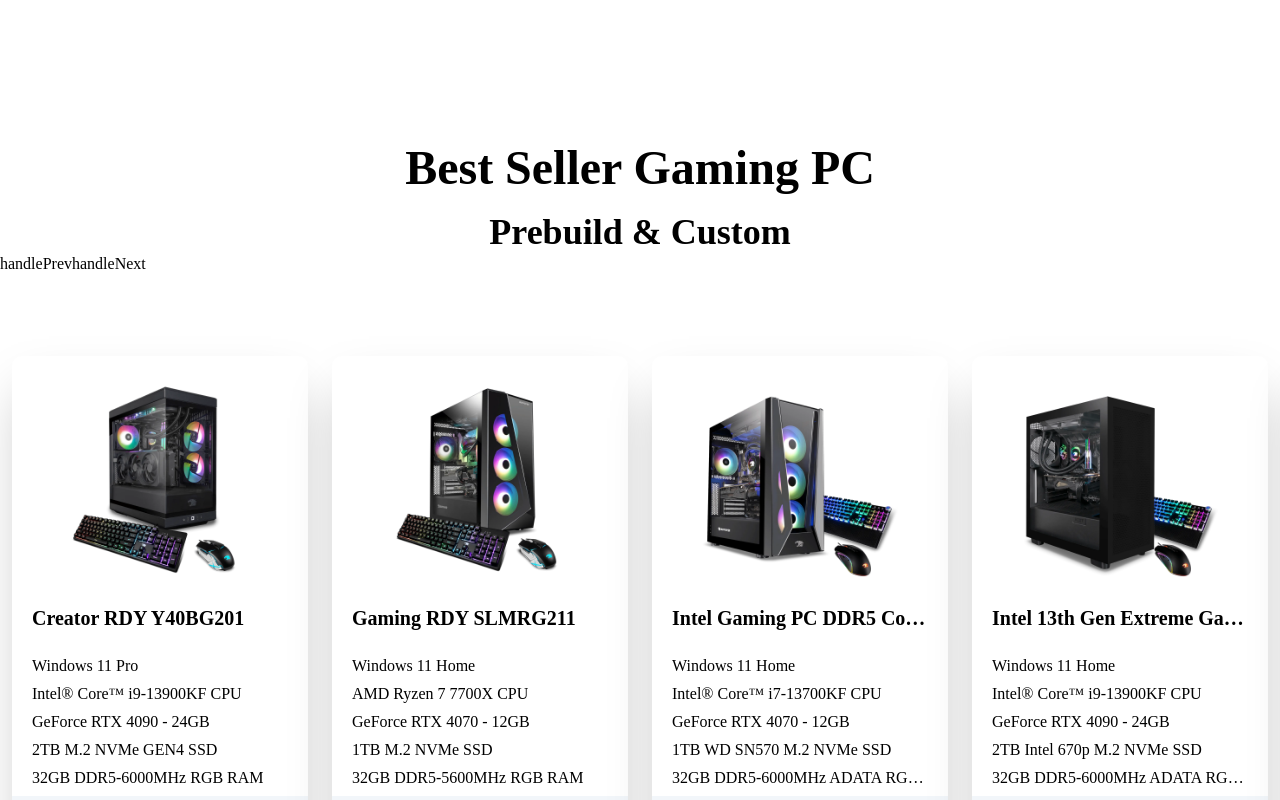
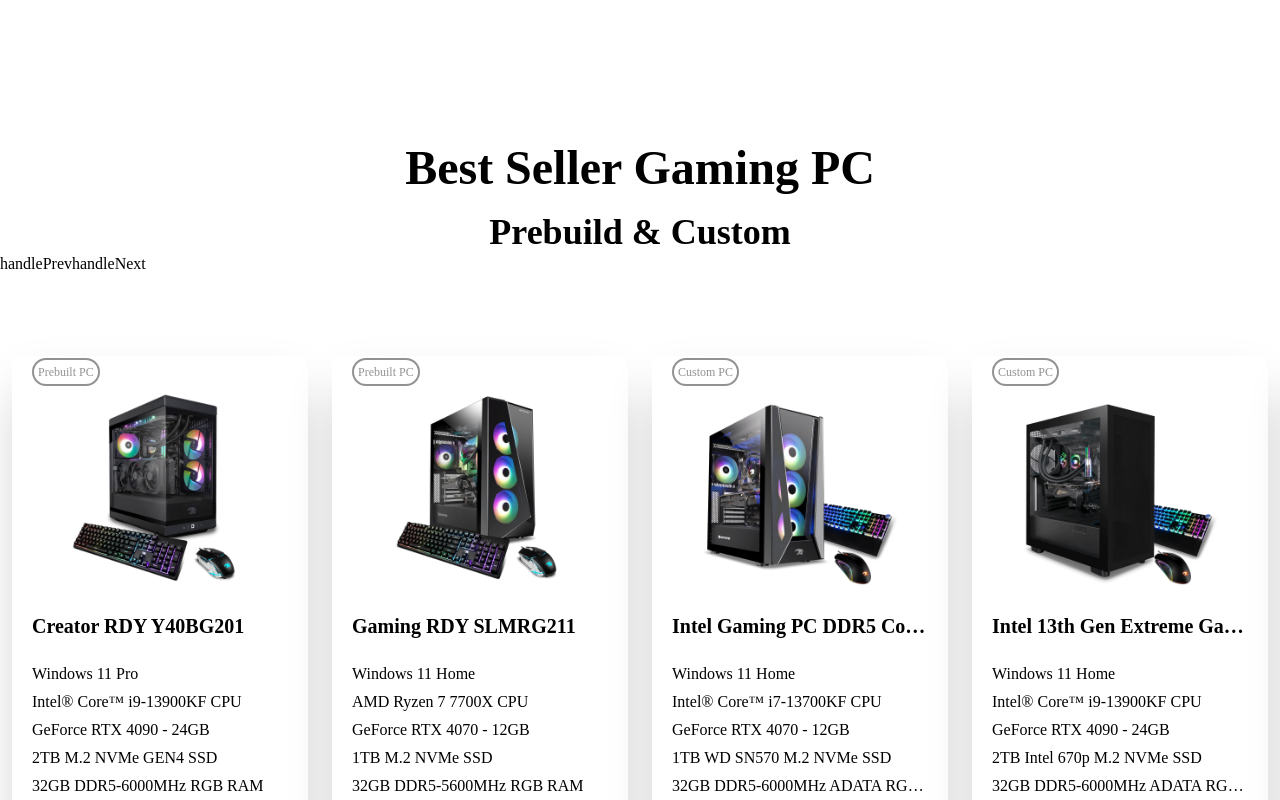
Before and after one commit to ooospooky/iBUYPOWER, a Next.js app: page / in a window 1280 px wide. Built offline with nearby package versions, Linux system fonts and the light colour scheme.

Commit message:
add {type} PC above img

```diff
--- a/src/app/components/Card.tsx
+++ b/src/app/components/Card.tsx
@@ -7,8 +7,9 @@ interface CardProps {
 export const Card: React.FC<CardProps> = ({ product }) => {
   const { id, type, img, title, description, save, OriginalPrice, DiscountedPrice, affiram, shipping } = product
   return (
-    <div key={id} className='flex flex-col rounded-[10px] bg-white mx-3 shadow-2xl my-20  py-5' h-full  >
+    <div key={id} className='flex flex-col rounded-[10px] bg-white mx-3 shadow-2xl my-20  ' h-full  >
       <section className='px-5'>
+        <p className='p-1 border-2 rounded-[30px] border-[#929292] w-fit text-xs text-[#929292]'>{type === 'prebuilt' ? 'Prebuilt PC' : 'Custom PC'}</p>
         <div className='flex justify-center'>
           <img src={img} alt={title} className="w-52 h-52 " />
         </div>
@@ -34,7 +35,7 @@ export const Card: React.FC<CardProps> = ({ product }) => {
           </div>
           <p className='text-sm tracking-normal mt-1 flex items-end'>
             Starting at
-            <span className='text-[#004CFF]'>${affiram}</span> with
+            <span className='text-[#004CFF]'>&thinsp;${affiram}&thinsp;</span> with
             <img src='/icon-affirm.svg' alt='Affirm' className=' w-18 h-10 self-end -mb-[7px]' />
           </p>
         </div>
```
